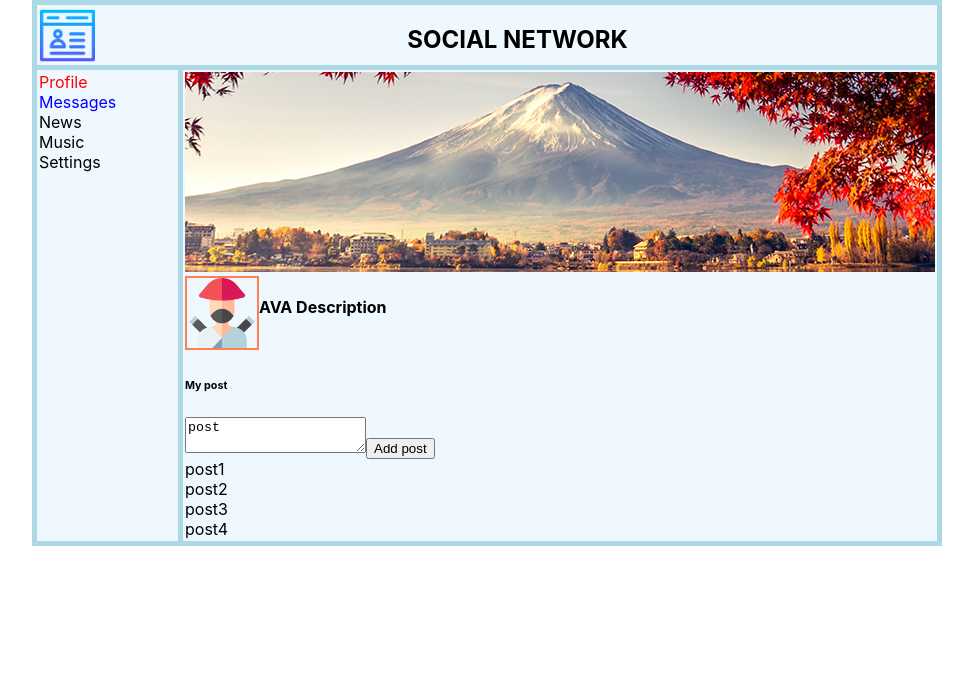
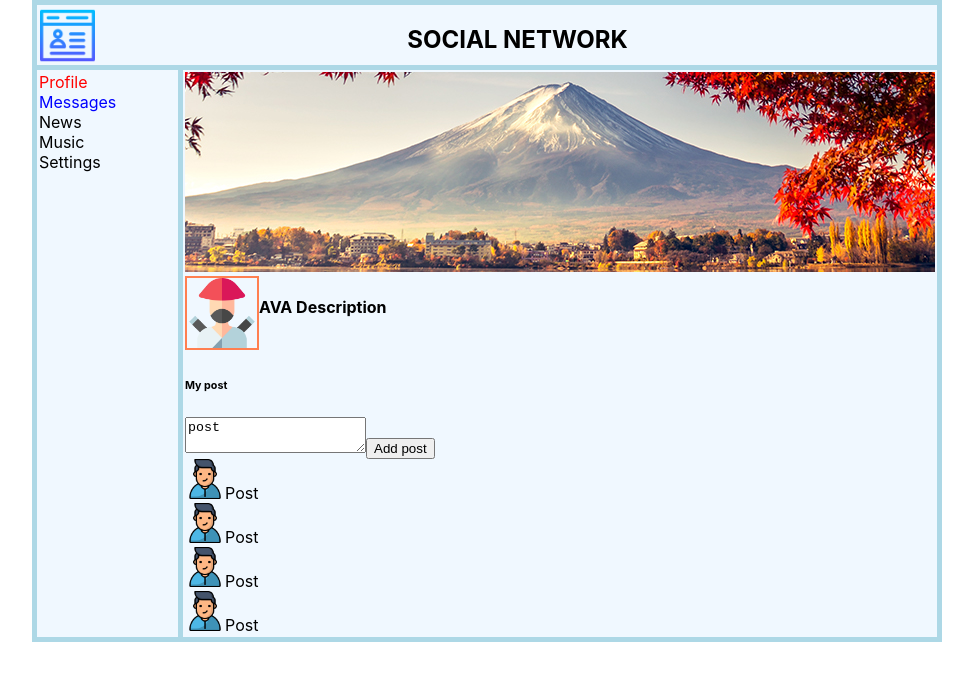
Before and after one commit to Rumata-SL/Social_Network, a React (Create React App) app: page /Profile in a window 1280 px wide. Shown: the top 680 px of the page, without its empty margins (153-1126 px from the left). Built offline with nearby package versions, Linux system fonts and the light colour scheme.

Commit message:
Slight shanges

```diff
--- a/src/components/profile/Mypost/mypost.tsx
+++ b/src/components/profile/Mypost/mypost.tsx
@@ -2,6 +2,7 @@ import React from "react";
 import logos from "./image/content_logo.jpg";
 import img from "./image/social_logo.png"
 import mp from "./mypost.module.css"
+import {Post} from "./post/post";
 
 export function Mypost() {
     return (
@@ -22,6 +23,14 @@ export function Mypost() {
                 </div>
 
             </div>
+            <div>
+                <h6>My post</h6>
+                <textarea>post</textarea>
+                <button>Add post</button>
+            </div>
+            <Post/>
+            <Post/>
+            <Post/>
 
         </div>
     )
--- /dev/null
+++ b/src/components/profile/Mypost/post/post.module.css
@@ -0,0 +1,3 @@
+.ava{
+    width: 40px;
+}
--- /dev/null
+++ b/src/components/profile/Mypost/post/post.tsx
@@ -0,0 +1,12 @@
+import React from "react";
+import post from "./post.module.css"
+import avatar from "./image/avatar.png"
+
+export function Post() {
+    return (
+        <div className={post.container_post}>
+            <img className={post.ava} src={avatar} alt={avatar}/>
+            Post
+        </div>
+    )
+}
--- a/src/components/profile/Post/post.tsx
+++ /dev/null
@@ -1,19 +0,0 @@
-import React from "react";
-import po from "./post.module.css"
-
-export function Post() {
-    return (
-        <div className={po.container_post}>
-            <div>
-                <h6>My post</h6>
-                <textarea>post</textarea>
-                <button>Add post</button>
-            </div>
-            <div>post1</div>
-            <div>post2</div>
-            <div>post3</div>
-            <div>post4</div>
-
-        </div>
-    )
-}
--- a/src/components/profile/profile.tsx
+++ b/src/components/profile/profile.tsx
@@ -1,6 +1,6 @@
 import React from "react";
 import {Mypost} from "./Mypost/mypost";
-import {Post} from "./Post/post";
+import {Post} from "./Mypost/post/post";
 import p from "./profile.module.css"
 
 
```
Also changed, not shown: src/components/profile/Mypost/post/image/avatar.png (renamed from src/components/profile/Post/image/avatar.png), src/components/profile/Post/post.module.css (deleted). Lines whose indentation alone changed are shown as unchanged.
